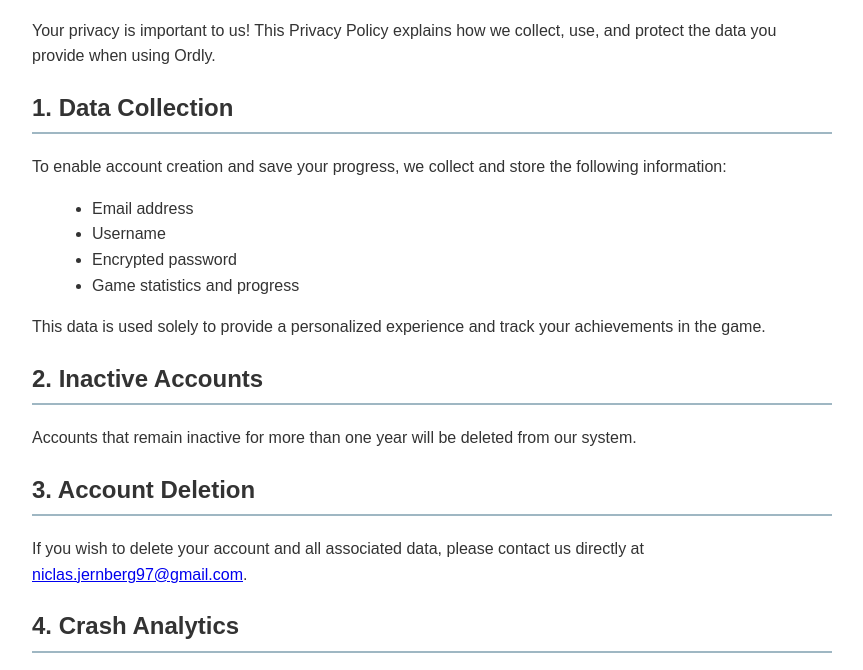
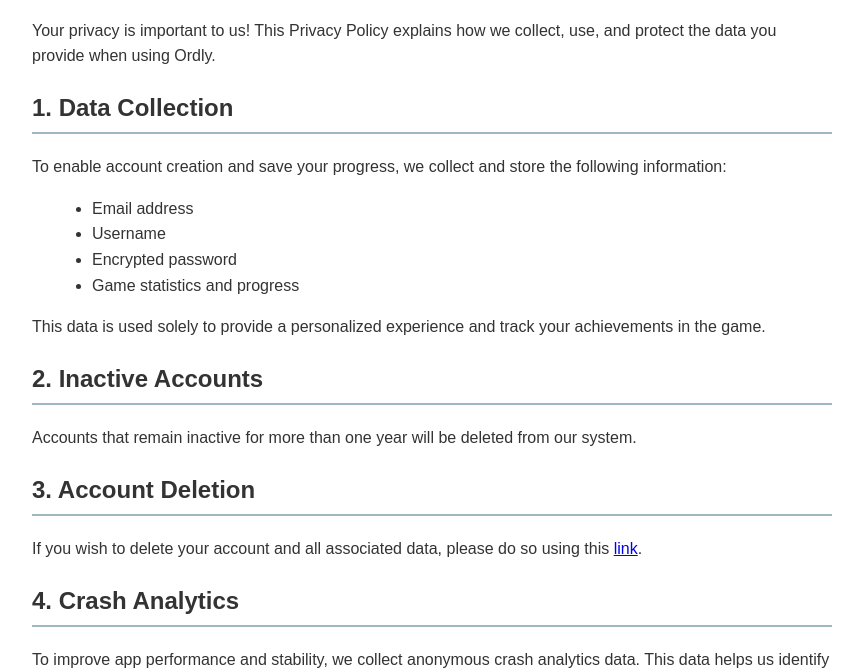
Before and after one commit to NiclasJe/OrdlyPolicies.github.io, a plain HTML site: page index.html in a window 1280 px wide. Shown: the part 123-793 px from the top of the page, without its empty margins (208-1071 px from the left). Drawn offline with Linux system fonts and the light colour scheme.

Commit message:
Add link for removal of account

```diff
--- a/index.html
+++ b/index.html
@@ -57,7 +57,7 @@
     <p>Accounts that remain inactive for more than one year will be deleted from our system.</p>
 
     <h2>3. Account Deletion</h2>
-    <p>If you wish to delete your account and all associated data, please contact us directly at <a href="mailto:niclas.jernberg97@gmail.com">niclas.jernberg97@gmail.com</a>.</p>
+    <p>If you wish to delete your account and all associated data, please do so using this <a href="https://docs.google.com/forms/d/e/1FAIpQLSeoBYEpjV9BAgWL9sIcIeoD9NCsV7YkQvFgwZDGxoOGg_RAMg/viewform">link</a>.</p>
 
     <h2>4. Crash Analytics</h2>
     <p>To improve app performance and stability, we collect anonymous crash analytics data. This data helps us identify and fix issues in the app. No personal information is collected through crash analytics.</p>
```
